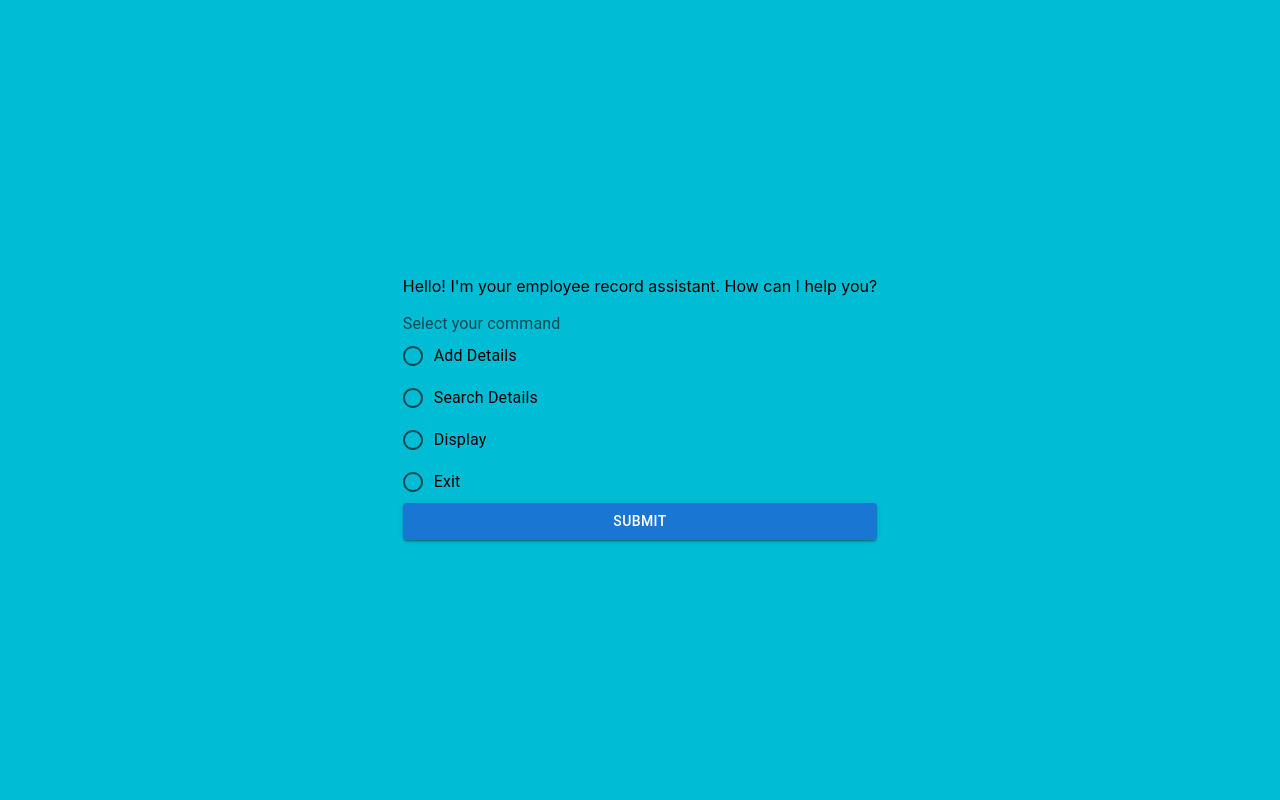
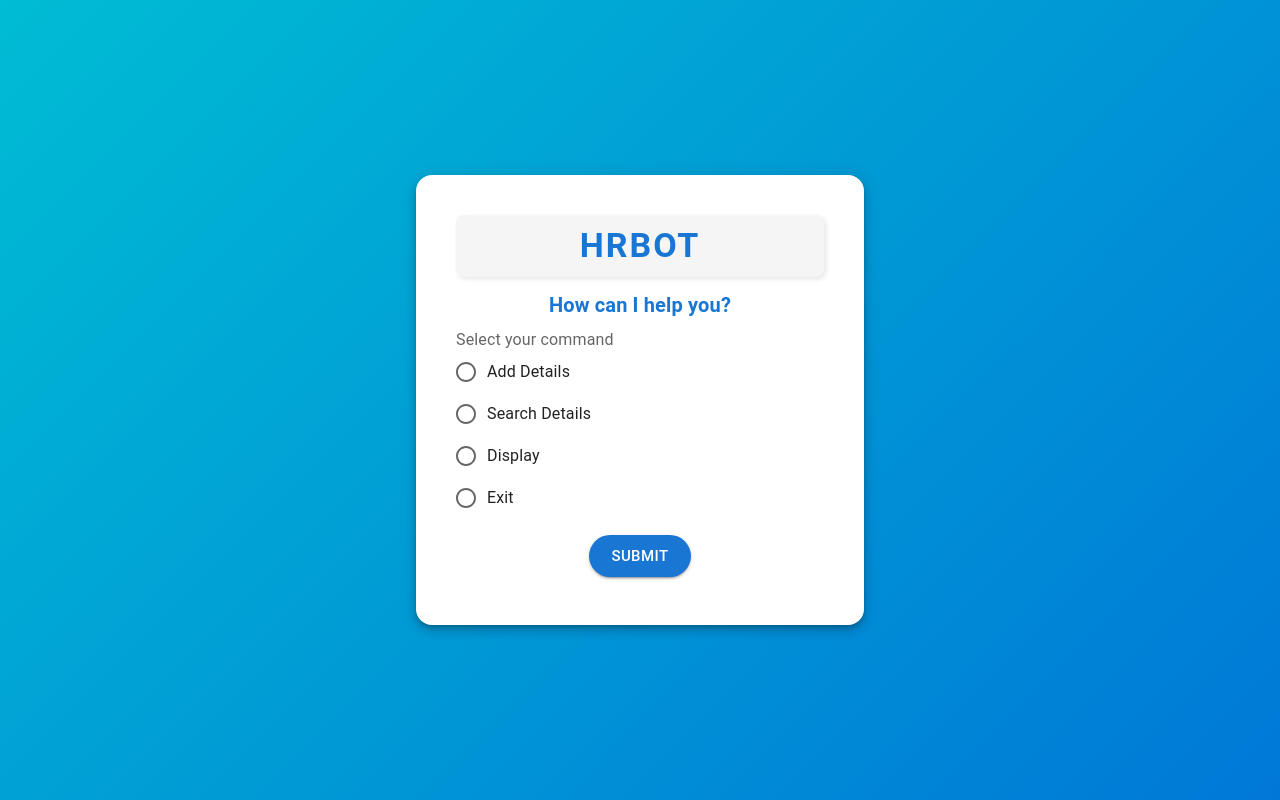
Before and after one commit to UTSAVsarkar/employeeformchatbot, a React (Create React App) app in the folder my-app/: page / in a window 1280 px wide. Built offline with nearby package versions, Linux system fonts and the light colour scheme.

Commit message:
refactor

```diff
--- a/my-app/package.json
+++ b/my-app/package.json
@@ -11,6 +11,7 @@
     "@testing-library/jest-dom": "^6.6.3",
     "@testing-library/react": "^16.2.0",
     "@testing-library/user-event": "^13.5.0",
+    "framer-motion": "^12.4.7",
     "react": "^19.0.0",
     "react-dom": "^19.0.0",
     "react-scripts": "5.0.1",
--- a/my-app/src/App.js
+++ b/my-app/src/App.js
@@ -2,20 +2,18 @@ import React, { useState, useEffect } from "react";
 import {
     Button, FormControl, FormControlLabel, FormLabel, Radio, RadioGroup, Stack, Dialog,
     DialogTitle, DialogContent, DialogActions, TextField, Table, TableBody, TableCell,
-    TableContainer, TableHead, TableRow, Paper
+    TableContainer, TableHead, TableRow, Paper, Typography, Card, CardContent
 } from "@mui/material";
+import { motion } from "framer-motion";
 
-const Add = () => {
+const App = () => {
     const [employees, setEmployees] = useState(() => JSON.parse(sessionStorage.getItem("employees")) || []);
     const [selectedCommand, setSelectedCommand] = useState("");
-    const [openAddModal, setOpenAddModal] = useState(false);
-    const [openSearchModal, setOpenSearchModal] = useState(false);
-    const [openDisplayModal, setOpenDisplayModal] = useState(false);
-    const [openExitModal, setOpenExitModal] = useState(false);
-    const [formData, setFormData] = useState({ id: "", name: "", doj: "", department: "", designation: "", payroll: "", attendance: "" });
+    const [openModal, setOpenModal] = useState(null);
+    const [ formData, setFormData] = useState({ id: "", name: "", doj: "", department: "", designation: "", payroll: "", attendance: "" });
     const [searchResult, setSearchResult] = useState(null);
+    const [searchField, setSearchField] = useState(true);
     const [showCommandPrompt, setShowCommandPrompt] = useState(true);
-    const [searchField, setSearchField] = useState(true);
 
     useEffect(() => {
         sessionStorage.setItem("employees", JSON.stringify(employees));
@@ -26,70 +24,107 @@ const Add = () => {
     };
 
     const handleSubmitCommand = () => {
-        if (selectedCommand === "Add Details") setOpenAddModal(true);
-        else if (selectedCommand === "Search Details") setOpenSearchModal(true);
-        else if (selectedCommand === "Display") setOpenDisplayModal(true);
-        else if (selectedCommand === "Exit") setOpenExitModal(true);
+        setOpenModal(selectedCommand);
     };
 
     const handleAddSubmit = () => {
         setEmployees([...employees, formData]);
-        setOpenAddModal(false);
+        setOpenModal(null);
     };
 
     const handleSearchSubmit = () => {
-        setSearchField(false)
+        setSearchField(false);
         const employee = employees.find(emp => emp.id === formData.id);
         setSearchResult(employee || "Employee not found");
     };
 
     return (
-        <div style={{ display: "flex", justifyContent: "center", alignItems: "center", height: "100vh", backgroundColor: "#00bcd4" }}>
-            <Stack>
+        <div style={{
+            display: "flex",
+            justifyContent: "center",
+            alignItems: "center",
+            minHeight: "100vh",
+            width: "100vw",
+            background: "linear-gradient(135deg, #00bcd4, #0078D7)",
+            position: "fixed", // Ensures it covers full screen
+            top: 0,
+            left: 0,
+            overflow: "hidden" // Prevents any extra scrolling
+        }}>
+            <motion.div
+                initial={{opacity: 0, scale: 0.5}}
+                animate={{opacity: 1, scale: 1}}
+                transition={{duration: 0.5, ease: "easeOut"}}
+            >
+                <Card sx={{width: 400, padding: 3, borderRadius: 4, boxShadow: 6, backgroundColor: "#ffffff"}}>
+                    <CardContent>
                         {showCommandPrompt ? (
                             <>
-                        <p>Hello! I'm your employee record assistant. How can I help you?</p>
-                        <FormControl>
+                                <Typography
+                                    variant="h4"
+                                    fontWeight="bold"
+                                    textAlign="center"
+                                    gutterBottom
+                                    sx={{
+                                        color: "#1976d2", // Primary blue color
+                                        textTransform: "uppercase",
+                                        letterSpacing: 2,
+                                        padding: "10px",
+                                        backgroundColor: "#f5f5f5",
+                                        borderRadius: "8px",
+                                        boxShadow: "2px 2px 5px rgba(0, 0, 0, 0.1)"
+                                    }}
+                                >
+                                    HRBot
+                                </Typography>
+
+                                <Typography variant="h6" fontWeight="bold" color="primary" textAlign="center"
+                                            gutterBottom>
+                                    How can I help you?
+                                </Typography>
+                                <FormControl component="fieldset" sx={{width: "100%"}}>
                                     <FormLabel>Select your command</FormLabel>
-                            <RadioGroup value={selectedCommand} onChange={(e) => setSelectedCommand(e.target.value)}>
-                                <FormControlLabel value="Add Details" control={<Radio />} label="Add Details" />
-                                <FormControlLabel value="Search Details" control={<Radio />} label="Search Details" />
-                                <FormControlLabel value="Display" control={<Radio />} label="Display" />
-                                <FormControlLabel value="Exit" control={<Radio />} label="Exit" />
+                                    <RadioGroup value={selectedCommand}
+                                                onChange={(e) => setSelectedCommand(e.target.value)}>
+                                        <FormControlLabel value="Add Details" control={<Radio/>} label="Add Details"/>
+                                        <FormControlLabel value="Search Details" control={<Radio/>}
+                                                          label="Search Details"/>
+                                        <FormControlLabel value="Display" control={<Radio/>} label="Display"/>
+                                        <FormControlLabel value="Exit" control={<Radio/>} label="Exit"/>
                                     </RadioGroup>
-                            <Button variant="contained" onClick={handleSubmitCommand}>Submit</Button>
+                                    <Stack direction="row" justifyContent="center" marginTop={2}>
+                                        <Button variant="contained" size="large" onClick={handleSubmitCommand}
+                                                sx={{borderRadius: 10}}>Submit</Button>
+                                    </Stack>
                                 </FormControl>
                             </>
                         ) : (
-                    <h2>Thank you for using our service!</h2>
+                            <Typography variant="h5" textAlign="center">Thank you for using our service!</Typography>
                         )}
-
+                    </CardContent>
+                </Card>
+            </motion.div>
                 {/* Add Details Modal */}
-                <Dialog open={openAddModal} onClose={() => setOpenAddModal(false)}>
+                <Dialog open={openModal === "Add Details"} onClose={() => setOpenModal(null)}>
                     <DialogTitle>Add Employee Details</DialogTitle>
                     <DialogContent>
-                        <TextField label="Employee ID" name="id" fullWidth margin="dense" onChange={handleInputChange} />
-                        <TextField label="Name" name="name" fullWidth margin="dense" onChange={handleInputChange} />
-                        <TextField label="Date of Joining" name="doj" fullWidth margin="dense" onChange={handleInputChange} />
-                        <TextField label="Department" name="department" fullWidth margin="dense" onChange={handleInputChange} />
-                        <TextField label="Designation" name="designation" fullWidth margin="dense" onChange={handleInputChange} />
-                        <TextField label="Payroll" name="payroll" fullWidth margin="dense" onChange={handleInputChange} />
-                        <TextField label="Attendance" name="attendance" fullWidth margin="dense" onChange={handleInputChange} />
+                        {Object.keys(formData).map((key) => (
+                            <TextField key={key} label={key.toUpperCase()} name={key} fullWidth margin="dense"
+                                       onChange={handleInputChange}/>
+                        ))}
                     </DialogContent>
                     <DialogActions>
                         <Button onClick={handleAddSubmit}>Submit</Button>
-                        <Button onClick={() => setOpenAddModal(false)}>Cancel</Button>
+                        <Button onClick={() => setOpenModal(null)}>Cancel</Button>
                     </DialogActions>
                 </Dialog>
 
                 {/* Search Modal */}
-                <Dialog open={openSearchModal} onClose={() => setOpenSearchModal(false)}>
+                <Dialog open={openModal === "Search Details"} onClose={() => setOpenModal(null)}>
                     <DialogTitle>Search Employee</DialogTitle>
                     <DialogContent>
-                        {
-                            searchField && <TextField label="Employee ID" name="id" fullWidth margin="dense" onChange={handleInputChange} />
-                        }
-
+                        {searchField && <TextField label="Employee ID" name="id" fullWidth margin="dense"
+                                                   onChange={handleInputChange}/>}
                         {searchResult && (
                             <div>
                                 {typeof searchResult === "string" ? <p>{searchResult}</p> : (
@@ -108,40 +143,32 @@ const Add = () => {
                     <DialogActions>
                         {!searchResult && <Button onClick={handleSearchSubmit}>Submit</Button>}
                         <Button onClick={() => {
-                            setOpenSearchModal(false)
-                            setSearchResult(undefined)
-                            setSearchField(true)
+                            setOpenModal(null);
+                            setSearchResult(undefined);
+                            setSearchField(true);
                         }}>Close</Button>
                     </DialogActions>
                 </Dialog>
 
                 {/* Display Modal */}
-                <Dialog open={openDisplayModal} onClose={() => setOpenDisplayModal(false)}>
+                <Dialog open={openModal === "Display"} onClose={() => setOpenModal(null)} fullWidth maxWidth="md">
                     <DialogTitle>Employee Records</DialogTitle>
                     <DialogContent>
                         <TableContainer component={Paper}>
                             <Table>
                                 <TableHead>
                                     <TableRow>
-                                        <TableCell>ID</TableCell>
-                                        <TableCell>Name</TableCell>
-                                        <TableCell>DOJ</TableCell>
-                                        <TableCell>Department</TableCell>
-                                        <TableCell>Designation</TableCell>
-                                        <TableCell>Payroll</TableCell>
-                                        <TableCell>Attendance</TableCell>
+                                        {Object.keys(formData).map((key) => (
+                                            <TableCell key={key}>{key.toUpperCase()}</TableCell>
+                                        ))}
                                     </TableRow>
                                 </TableHead>
                                 <TableBody>
                                     {employees.map((emp, index) => (
                                         <TableRow key={index}>
-                                            <TableCell>{emp.id}</TableCell>
-                                            <TableCell>{emp.name}</TableCell>
-                                            <TableCell>{emp.doj}</TableCell>
-                                            <TableCell>{emp.department}</TableCell>
-                                            <TableCell>{emp.designation}</TableCell>
-                                            <TableCell>{emp.payroll}</TableCell>
-                                            <TableCell>{emp.attendance}</TableCell>
+                                            {Object.values(emp).map((value, idx) => (
+                                                <TableCell key={idx}>{value}</TableCell>
+                                            ))}
                                         </TableRow>
                                     ))}
                                 </TableBody>
@@ -149,20 +176,25 @@ const Add = () => {
                         </TableContainer>
                     </DialogContent>
                     <DialogActions>
-                        <Button onClick={() => setOpenDisplayModal(false)}>Close</Button>
+                        <Button onClick={() => setOpenModal(null)}>Close</Button>
                     </DialogActions>
                 </Dialog>
 
                 {/* Exit Modal */}
-                <Dialog open={openExitModal} onClose={() => { setOpenExitModal(false); setShowCommandPrompt(false); }}>
+                <Dialog open={openModal === "Exit"} onClose={() => {
+                    setOpenModal(null);
+                    setShowCommandPrompt(false);
+                }}>
                     <DialogTitle>Goodbye!</DialogTitle>
                     <DialogActions>
-                        <Button onClick={() => { setOpenExitModal(false); setShowCommandPrompt(false); }}>Close</Button>
+                        <Button onClick={() => {
+                            setOpenModal(null);
+                            setShowCommandPrompt(false);
+                        }}>Close</Button>
                     </DialogActions>
                 </Dialog>
-            </Stack>
         </div>
 );
 };
 
-export default Add;
+export default App;
```
Also changed, not shown: 1 other file (tests, documents, lock files or other folders). Lines whose indentation alone changed are shown as unchanged.
